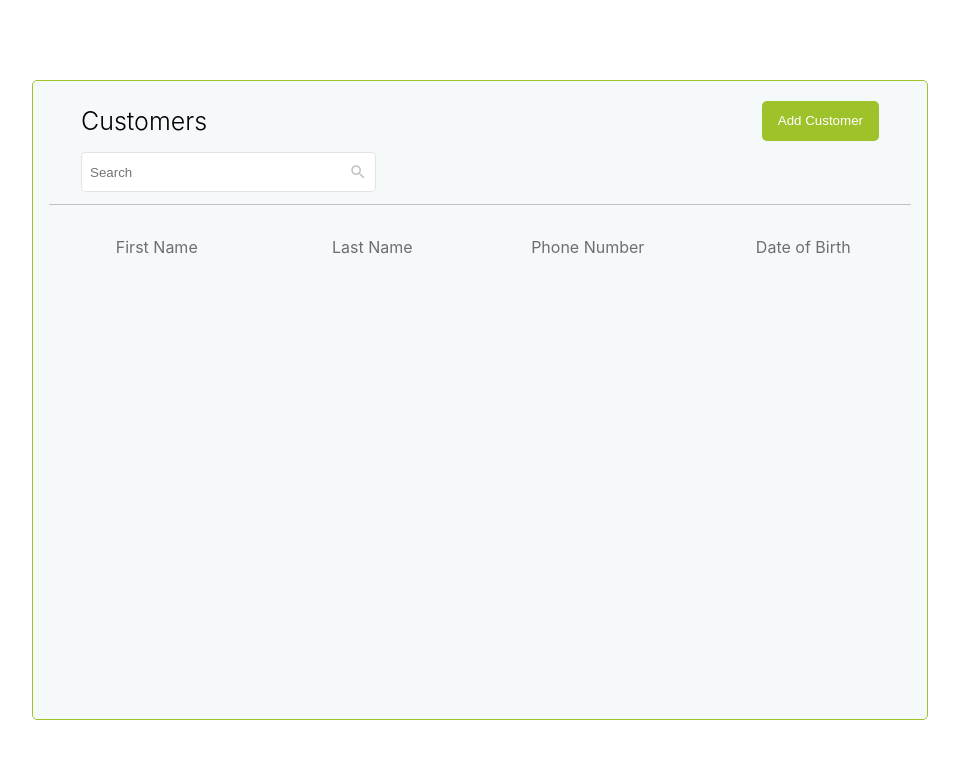
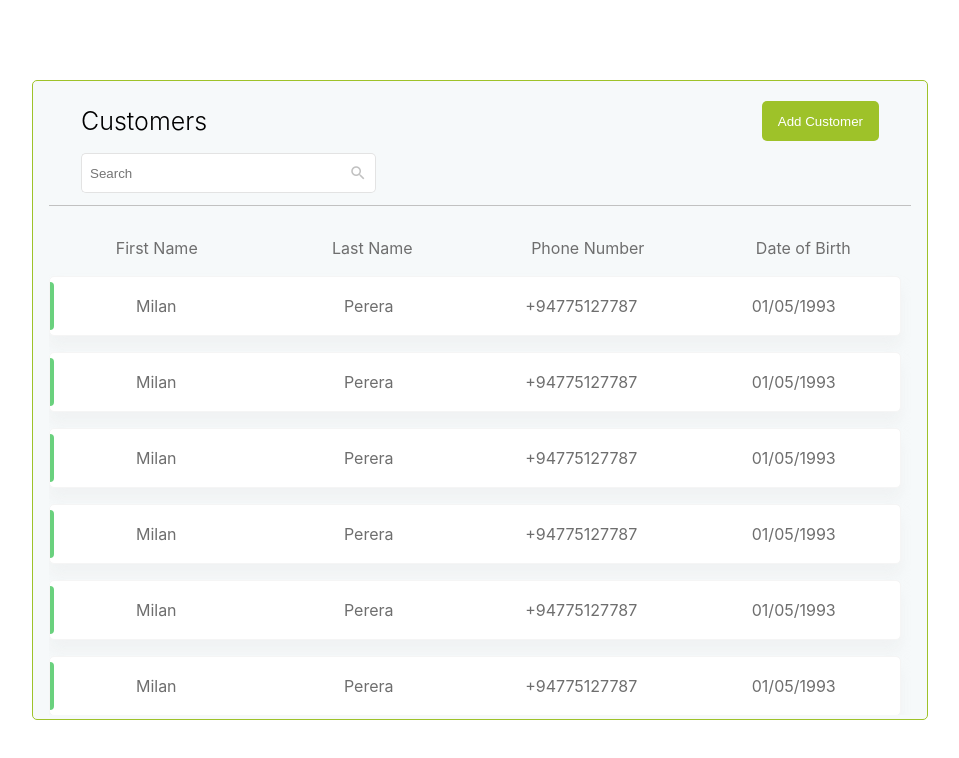
Before and after one commit to heycodingmonkey/react-redux-typescript, a React (Create React App) app: page / in a window 1280 px wide. Shown: the top 758 px of the page, without its empty margins (160-1119 px from the left). Built offline with nearby package versions, Linux system fonts and the light colour scheme.

Commit message:
adding customer card component design

```diff
--- a/package.json
+++ b/package.json
@@ -13,6 +13,7 @@
     "node-sass": "^4.14.1",
     "react": "^16.13.1",
     "react-dom": "^16.13.1",
+    "react-perfect-scrollbar": "^1.5.8",
     "react-scripts": "3.4.1",
     "typescript": "~3.7.2"
   },
--- a/src/assets/components/flexTable.scss
+++ b/src/assets/components/flexTable.scss
@@ -1,7 +1,7 @@
 .flex-table-container {
   margin: 1.5rem 0;
   width: 100%;
-  height: 100%;
+  height: calc(100vh - 58%);
 }
 .flex-table {
   display: flex;
@@ -505,6 +505,7 @@
 
 .scroll-padding {
   padding-right: 10px;
+  padding-top: 10px;
 }
 
 .card-oh-wrapper {
--- a/src/components/CustomerCard/CustomerCard.tsx
+++ b/src/components/CustomerCard/CustomerCard.tsx
@@ -2,5 +2,22 @@ import React from "react";
 
 // customer card
 export const CustomerCard: React.FC = () => {
-  return <div></div>;
+  return (
+    <div className="accordion-row accordion-row-completed">
+      <div className="flex-table flex-table-row">
+        <div className="flex-row">
+          <span className="customer-name">Milan</span>
+        </div>
+        <div className="flex-row">
+          <span className="customer-name">Perera</span>
+        </div>
+        <div className="flex-row">
+          <span className="customer-name">+94775127787</span>
+        </div>
+        <div className="flex-row">
+          <span className="customer-name">01/05/1993</span>
+        </div>
+      </div>
+    </div>
+  );
 };
--- a/src/components/FlexTable/FlexTable.tsx
+++ b/src/components/FlexTable/FlexTable.tsx
@@ -2,6 +2,10 @@ import React from "react";
 
 // components
 import { FlexTableHeader } from "../FlexTable/FlexTableHeader";
+import { FlexTableContent } from "../../components/FlexTable/FlexTableContent";
+// perfect scrollbar
+import Scrollbar from "react-perfect-scrollbar";
+import "react-perfect-scrollbar/dist/css/styles.css";
 // styles
 import "../../assets/components/flexTable.scss";
 // this will list down all the customers added
@@ -9,6 +13,9 @@ export const FlexTable: React.FC = () => {
   return (
     <div className="flex-table-container">
       <FlexTableHeader />
+      <Scrollbar>
+        <FlexTableContent />
+      </Scrollbar>
     </div>
   );
 };
--- a/src/components/FlexTable/FlexTableContent.tsx
+++ b/src/components/FlexTable/FlexTableContent.tsx
@@ -1,6 +1,25 @@
 import React from "react";
 
+// components
+import { CustomerCard } from "../CustomerCard/CustomerCard";
 // this will list down all the customers added
 export const FlexTableContent: React.FC = () => {
-  return <div className="flex-table flex-table-header"></div>;
+  return (
+    <div className="scroll-padding">
+      <CustomerCard />
+      <CustomerCard />
+      <CustomerCard />
+      <CustomerCard />
+      <CustomerCard />
+      <CustomerCard />
+      <CustomerCard />
+      <CustomerCard />
+      <CustomerCard />
+      <CustomerCard />
+      <CustomerCard />
+      <CustomerCard />
+      <CustomerCard />
+      <CustomerCard />
+    </div>
+  );
 };
```
Also changed, not shown: 1 other file (tests, documents, lock files or other folders).
